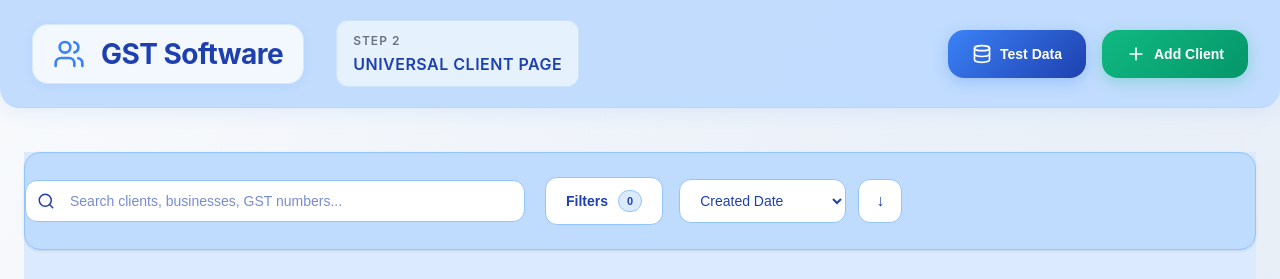
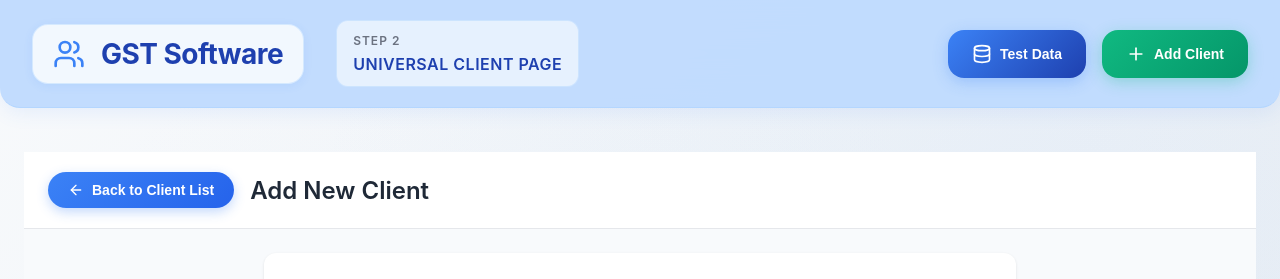
Before and after one commit to sahilaicoders-git/spgst, a React (Create React App) app: page / in a window 1280 px wide. Both pictures are taken after a click on the button "Add Client". Shown: the top 279 px of the page. Built offline with nearby package versions, Linux system fonts and the light colour scheme; no server answers; the HTML template or start-up script is replaced by a standard one.

Commit message:
Convert AddClientForm from dialog to full-page layout with header integration

```diff
--- a/src/App.js
+++ b/src/App.js
@@ -9,8 +9,7 @@ import { Users } from 'lucide-react';
 import './App.css';
 
 function App() {
-  const [showAddForm, setShowAddForm] = useState(false);
-  const [currentView, setCurrentView] = useState('clientList'); // 'clientList' or 'mainApp'
+  const [currentView, setCurrentView] = useState('clientList'); // 'clientList', 'addClient', or 'mainApp'
   const [mainAppData, setMainAppData] = useState(null);
   const [showSplash, setShowSplash] = useState(true);
 
@@ -26,7 +25,7 @@ function App() {
   useEffect(() => {
     // Listen for menu events
     const handleMenuNewClient = () => {
-      setShowAddForm(true);
+      setCurrentView('addClient');
     };
 
     window.addEventListener('menu-new-client', handleMenuNewClient);
@@ -37,11 +36,11 @@ function App() {
   }, []);
 
   const handleAddClient = () => {
-    setShowAddForm(true);
+    setCurrentView('addClient');
   };
 
   const handleCloseForm = () => {
-    setShowAddForm(false);
+    setCurrentView('clientList');
   };
 
   const handleOpenMainApp = (selectedClients, selectedMonth) => {
@@ -79,17 +78,15 @@ function App() {
         {/* Main Application */}
         {!showSplash && (
           <>
-            {currentView === 'clientList' ? (
-              <>
             <Header onAddClient={handleAddClient} />
             <main className="main-content">
+              {currentView === 'clientList' && (
                 <ClientList onOpenMainApp={handleOpenMainApp} />
-                </main>
-                {showAddForm && (
+              )}
+              {currentView === 'addClient' && (
                 <AddClientForm onClose={handleCloseForm} />
               )}
-              </>
-            ) : (
+              {currentView === 'mainApp' && (
                 <>
                   <MainApplication
                     selectedClients={mainAppData.clients}
@@ -102,6 +99,7 @@ function App() {
                   />
                 </>
               )}
+            </main>
           </>
         )}
       </div>
--- a/src/components/AddClientForm.css
+++ b/src/components/AddClientForm.css
@@ -1,4 +1,82 @@
-/* Minimal Add Client Form */
+/* Add Client Form - Full Page Layout */
+.add-client-page {
+  min-height: 100vh;
+  background: #f8fafc;
+  padding: 0;
+}
+
+.page-header {
+  background: white;
+  border-bottom: 1px solid #e5e7eb;
+  padding: 20px 24px;
+  display: flex;
+  align-items: center;
+  gap: 16px;
+}
+
+.page-header h1 {
+  font-size: 24px;
+  font-weight: 600;
+  color: #1f2937;
+  margin: 0;
+}
+
+.back-btn {
+  display: flex;
+  align-items: center;
+  gap: 8px;
+  padding: 8px 16px;
+  background: #f3f4f6;
+  border: 1px solid #d1d5db;
+  border-radius: 6px;
+  color: #374151;
+  font-size: 14px;
+  font-weight: 500;
+  cursor: pointer;
+  transition: all 0.2s ease;
+}
+
+.back-btn:hover {
+  background: #e5e7eb;
+  border-color: #9ca3af;
+}
+
+.form-container {
+  padding: 24px;
+  max-width: 800px;
+  margin: 0 auto;
+}
+
+.form-card {
+  background: white;
+  border-radius: 12px;
+  box-shadow: 0 1px 3px rgba(0, 0, 0, 0.1);
+  padding: 32px;
+}
+
+.success-container {
+  display: flex;
+  flex-direction: column;
+  align-items: center;
+  justify-content: center;
+  min-height: 400px;
+  text-align: center;
+}
+
+.success-container h2 {
+  font-size: 24px;
+  font-weight: 600;
+  color: #059669;
+  margin: 16px 0 8px;
+}
+
+.success-container p {
+  font-size: 16px;
+  color: #6b7280;
+  margin: 0;
+}
+
+/* Minimal Add Client Form - Legacy Modal Styles */
 .form-overlay {
   position: fixed;
   top: 0;
@@ -220,6 +298,32 @@
 
 /* Responsive Design */
 @media (max-width: 768px) {
+  .page-header {
+    padding: 16px 20px;
+  }
+
+  .page-header h1 {
+    font-size: 20px;
+  }
+
+  .form-container {
+    padding: 16px;
+  }
+
+  .form-card {
+    padding: 24px;
+  }
+
+  .form-actions {
+    flex-direction: column;
+    gap: 8px;
+  }
+
+  .btn {
+    width: 100%;
+  }
+
+  /* Legacy modal responsive */
   .form-overlay {
     padding: 16px;
   }
@@ -239,18 +343,26 @@
   .client-form {
     padding: 20px;
   }
-
-  .form-actions {
-    flex-direction: column;
-    gap: 8px;
-  }
-
-  .btn {
-    width: 100%;
-  }
 }
 
 @media (max-width: 480px) {
+  .page-header {
+    padding: 12px 16px;
+  }
+
+  .form-container {
+    padding: 12px;
+  }
+
+  .form-card {
+    padding: 16px;
+  }
+
+  .form-group {
+    margin-bottom: 16px;
+  }
+
+  /* Legacy modal responsive */
   .form-overlay {
     padding: 12px;
   }
@@ -262,8 +374,4 @@
   .client-form {
     padding: 16px;
   }
-
-  .form-group {
-    margin-bottom: 16px;
-  }
 }
--- a/src/components/AddClientForm.js
+++ b/src/components/AddClientForm.js
@@ -1,5 +1,5 @@
 import React, { useState } from 'react';
-import { X, User, Building, Calendar, Hash, MapPin, Phone, RotateCcw, CheckCircle } from 'lucide-react';
+import { ArrowLeft, User, Building, Calendar, Hash, MapPin, Phone, RotateCcw, CheckCircle } from 'lucide-react';
 import { useClient } from '../context/ClientContext';
 import './AddClientForm.css';
 
@@ -127,8 +127,15 @@ const AddClientForm = ({ onClose }) => {
 
   if (isSuccess) {
     return (
-      <div className="form-overlay">
-        <div className="success-modal">
+      <div className="add-client-page">
+        <div className="page-header">
+          <button className="back-btn" onClick={onClose}>
+            <ArrowLeft />
+            Back to Client List
+          </button>
+          <h1>Add New Client</h1>
+        </div>
+        <div className="success-container">
           <div className="success-icon">
             <CheckCircle />
           </div>
@@ -140,14 +147,17 @@ const AddClientForm = ({ onClose }) => {
   }
 
   return (
-    <div className="form-overlay">
-      <div className="minimal-form">
-        <div className="form-header">
-          <h2>Add New Client</h2>
-          <button className="close-btn" onClick={onClose}>
-            <X />
-          </button>
-        </div>
+    <div className="add-client-page">
+      <div className="page-header">
+        <button className="back-btn" onClick={onClose}>
+          <ArrowLeft />
+          Back to Client List
+        </button>
+        <h1>Add New Client</h1>
+      </div>
+
+      <div className="form-container">
+        <div className="form-card">
 
         <form onSubmit={handleSubmit} className="client-form">
           <div className="form-group">
@@ -263,16 +273,15 @@ const AddClientForm = ({ onClose }) => {
 
           <div className="form-actions">
             <button type="button" className="btn btn-secondary" onClick={handleReset}>
+              <RotateCcw size={16} />
               Reset
-            </button>
-            <button type="button" className="btn btn-outline" onClick={onClose}>
-              Cancel
             </button>
             <button type="submit" className="btn btn-primary" disabled={isSubmitting}>
               {isSubmitting ? 'Adding...' : 'Add Client'}
             </button>
           </div>
         </form>
+        </div>
       </div>
     </div>
   );
```
Lines whose indentation alone changed are shown as unchanged.
